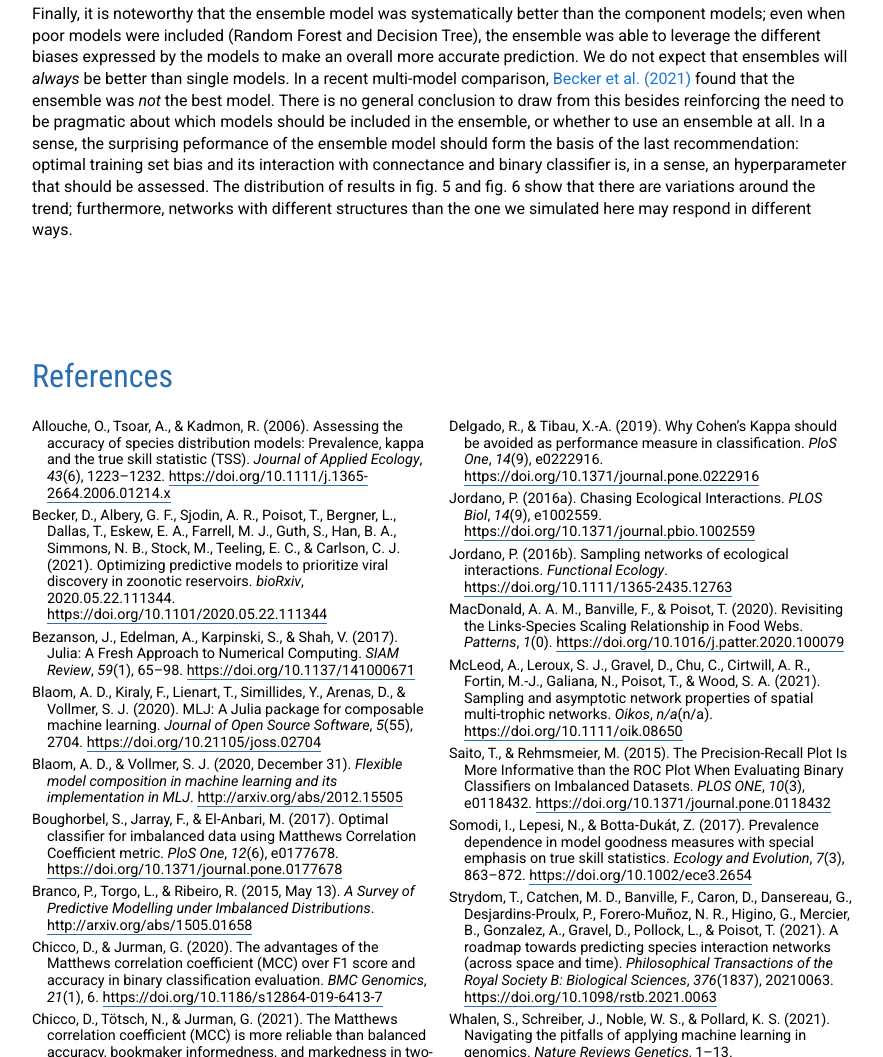
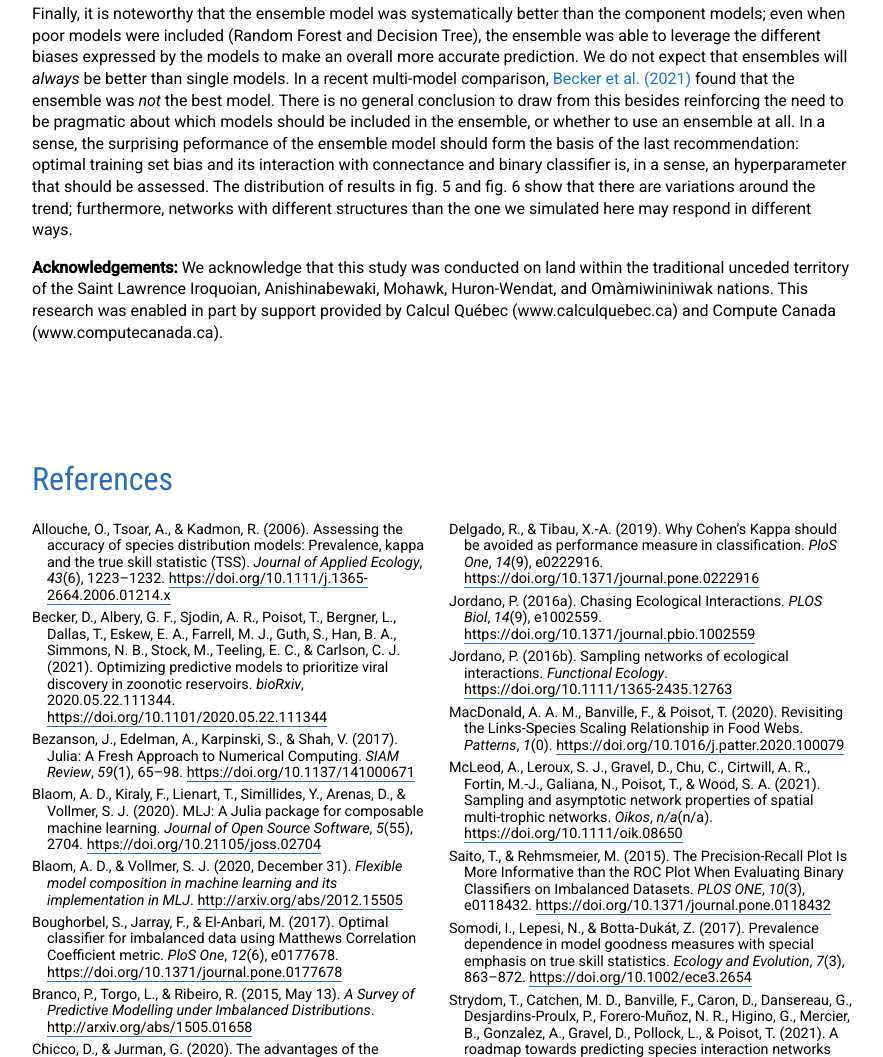
Before and after one commit to PoisotLab/ms_networkary_classifiers, a plain HTML site: page index.html in a window 1280 px wide. Shown: the part 10551-11608 px from the top of the page, without its empty margins (198-1081 px from the left). Drawn offline with nearby package versions, Linux system fonts and the light colour scheme; a script that the page names is missing.

Commit message:
Deploying to gh-pages from @ PoisotLab/ms_networkary_classifiers@9193efcaedf173b7998a227d8497953cfac19103 🚀

```diff
--- a/index.html
+++ b/index.html
@@ -304,6 +304,7 @@
             <p>Second, because the PR-AUC responds more to network connectance fig. 6 and training set imbalance fig. 4, it should be used as a measure of model performance over the ROC-AUC. This is not to say that ROC-AUC should be discarded (in fact, a low ROC-AUC is a sign of an issue with the model), but that its interpretation should be guided by the PR-AUC value. This again echoes recommendations from other fields <span class="citation" data-cites="Saito2015PrePlo">(Saito &amp; Rehmsmeier, 2015)</span>.</p>
             <p>Thirdly, regardless of network connectance <em>or</em> measure to evaluate the model performance, as long as the network connectance is larger than <span class="math inline"> ≈ 0.1</span>, artificially balancing the training set to have equiprevalence will give the best possible results. This was true for all models.</p>
             <p>Finally, it is noteworthy that the ensemble model was systematically better than the component models; even when poor models were included (Random Forest and Decision Tree), the ensemble was able to leverage the different biases expressed by the models to make an overall more accurate prediction. We do not expect that ensembles will <em>always</em> be better than single models. In a recent multi-model comparison, <span class="citation" data-cites="Becker2021OptPre">Becker et al. (2021)</span> found that the ensemble was <em>not</em> the best model. There is no general conclusion to draw from this besides reinforcing the need to be pragmatic about which models should be included in the ensemble, or whether to use an ensemble at all. In a sense, the surprising peformance of the ensemble model should form the basis of the last recommendation: optimal training set bias and its interaction with connectance and binary classifier is, in a sense, an hyperparameter that should be assessed. The distribution of results in fig. 5 and fig. 6 show that there are variations around the trend; furthermore, networks with different structures than the one we simulated here may respond in different ways.</p>
+            <p><strong>Acknowledgements:</strong> We acknowledge that this study was conducted on land within the traditional unceded territory of the Saint Lawrence Iroquoian, Anishinabewaki, Mohawk, Huron-Wendat, and Omàmiwininiwak nations. This research was enabled in part by support provided by Calcul Québec (www.calculquebec.ca) and Compute Canada (www.computecanada.ca).</p>
             <h1 class="unnumbered" id="references">References</h1>
             <div id="refs" class="references csl-bib-body hanging-indent" data-line-spacing="2" role="doc-bibliography">
             <div id="ref-Allouche2006AssAcc" class="csl-entry" role="doc-biblioentry">
```
Also changed, not shown: figures/bias_co.png, figures/bias_mcc_inf.png, figures/bias_pt.png, figures/bias_roc_pr.png, figures/optim_bias.png, figures/optim_perf.png, 4 other files.
